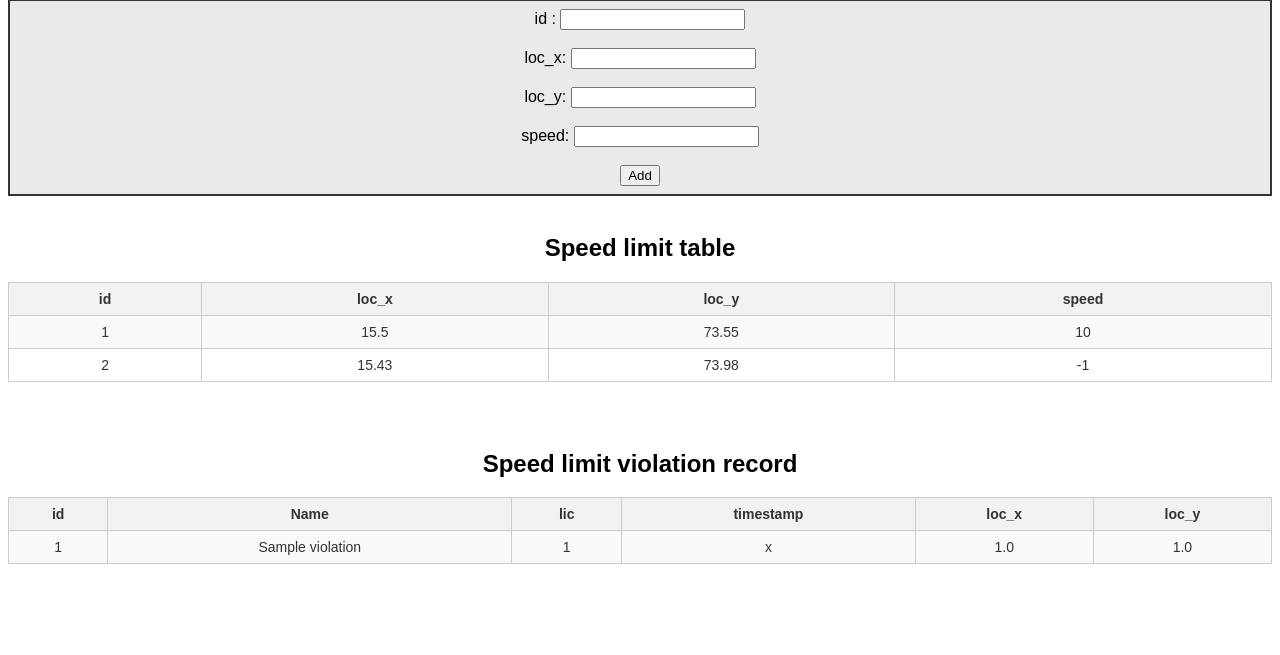
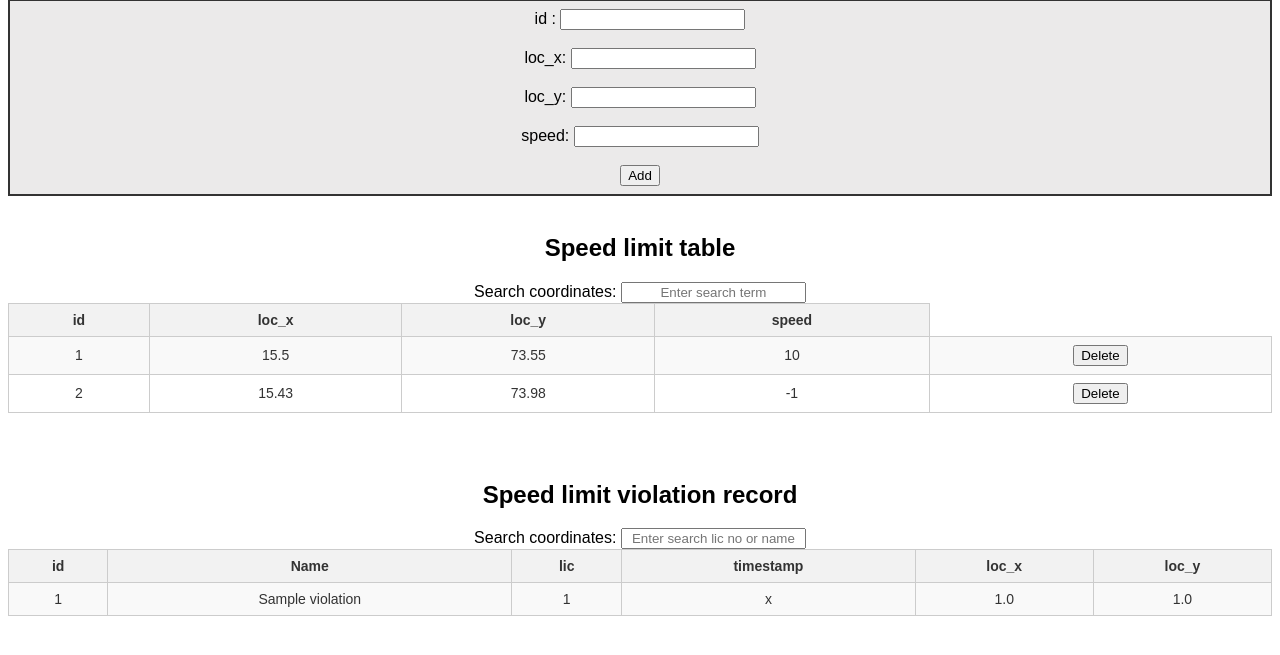
Before and after one commit to Mithil-Joshi/4G-Connected-Ground-Vehicle, a Flask app: page / in a window 1280 px wide. Shown: the part 69-724 px from the top of the page. Run offline with Flask 2, Linux system fonts and the light colour scheme; data comes from the database, SQL or seed files in the repository; both versions use the stored data as it was after the commit; tables that the repository leaves empty hold one stand-in row (values such as "Sample post").

Commit message:
added search functionality

```diff
--- a/app.py
+++ b/app.py
@@ -1,5 +1,6 @@
-from flask import Flask, render_template, request,redirect
+from flask import Flask, render_template, request,redirect, jsonify
 from flask_restful import Api, Resource, reqparse
+#from flask_login import LoginManager, UserMixin, login_user, login_required, logout_user
 import sqlite3
 from violations import Violations
 from location import Location
@@ -70,6 +71,25 @@ def display_table():
     conn.close()
     return render_template('table.html', data=data, data2=data2)
 
+@app.route('/table-data')
+def get_table_data():
+    conn = sqlite3.connect('sample.db')  # Update with your SQLite database file name
+    cursor = conn.cursor()
+    cursor.execute("SELECT * FROM location")  # Update with your table name
+
+    # Fetch all rows from the table
+    rows = cursor.fetchall()
+
+    # Convert rows to a list of lists
+    table_data = [list(row) for row in rows]
+
+    cursor.close()
+    conn.close()
+
+    return render_template('home.html', tableData=table_data)
+
+
+
 @app.route('/add_row', methods=['POST'])
 def add_row():
     id = request.form['id']
@@ -83,6 +103,16 @@ def add_row():
     conn.close()
     return redirect('/')
 
+@app.route('/delete', methods=['POST'])
+def delete():
+    id = request.form['id']
+    conn = sqlite3.connect('sample.db')
+    cursor = conn.cursor()
+    cursor.execute('DELETE FROM location WHERE ID = ?;', (id))
+    conn.commit()
+    conn.close()
+    return redirect('/')
+
 
 if __name__ == "__main__":
     app.run(host="0.0.0.0",port=5000, debug=True)
--- a/templates/table.html
+++ b/templates/table.html
@@ -11,7 +11,7 @@
 		input.button {
 			align-self: center;
 		}
-		form{
+		#add_row_form{
 			border: 2px solid #333;
 			padding: 8px;
 			background-color: #ebeaea;
@@ -43,7 +43,7 @@
 <body>
 	<h2>Add Rows</h2>
 
-	<form method="POST" action="{{ '/add_row' }}">
+	<form id="add_row_form" method="POST" action="{{ '/add_row' }}">
 
 
 		<label for="id">id   :</label>
@@ -64,7 +64,10 @@
 
 
 	<h2>Speed limit table</h2>
-	<table>
+	<label for="search">Search coordinates:</label>
+    <input type="text" id="search" placeholder="Enter search term">
+
+    <table id="myTable">
 		<tr>
 			<th>id</th>
 			<th>loc_x</th>
@@ -72,11 +75,17 @@
             <th>speed</th>
 		</tr>
 		{% for row in data %}
-			<tr>
+			<tr id="row-{{ row[0] }}">
 				<td>{{ row[0] }}</td>
 				<td>{{ row[1] }}</td>
 				<td>{{ row[2] }}</td>
                 <td>{{ row[3] }}</td>
+				<td>
+					<form method="POST" action="{{ '/delete' }}">
+						<input type="hidden" name="id" value="{{ row[0] }}">
+						<input type="submit" value="Delete">
+					</form>
+				</td>
 			</tr>
 		{% endfor %}
 	</table>
@@ -84,7 +93,9 @@
 
 
     <h2>Speed limit violation record</h2>
-	<table>
+	<label for="search">Search coordinates:</label>
+    <input type="text" id="search2" placeholder="Enter search lic no or name">
+	<table id="mytable2">
 		<tr>
 			<th>id</th>
 			<th>Name</th>
@@ -104,5 +115,41 @@
 			</tr>
 		{% endfor %}
 	</table>
+	<script>
+		// Enable search functionality in location table
+		const searchInput = document.getElementById('search');
+		searchInput.addEventListener('input', () => {
+		  const searchTerm = searchInput.value.toLowerCase();
+		  const tableRows = document.querySelectorAll('#myTable tr');
+
+		  for (let i = 1; i < tableRows.length; i++) {
+			const rowData = tableRows[i].getElementsByTagName('td')[1].textContent.toLowerCase();
+			const rowData2 = tableRows[i].getElementsByTagName('td')[2].textContent.toLowerCase();
+			if (rowData.includes(searchTerm) || rowData2.includes(searchTerm)) {
+			  tableRows[i].style.display = '';
+			} else {
+			  tableRows[i].style.display = 'none';
+			}
+		  }
+		});
+
+		// Enable search functionality in violation table
+		const searchInput2 = document.getElementById('search2');
+		searchInput2.addEventListener('input', () => {
+		  const searchTerm = searchInput.value.toLowerCase();
+		  const tableRows = document.querySelectorAll('#myTable2 tr');
+
+		  for (let i = 1; i < tableRows.length; i++) {
+			const rowData = tableRows[i].getElementsByTagName('td')[1].textContent.toLowerCase();
+			const rowData2 = tableRows[i].getElementsByTagName('td')[2].textContent.toLowerCase();
+			if (rowData.includes(searchTerm) || rowData2.includes(searchTerm)) {
+			  tableRows[i].style.display = '';
+			} else {
+			  tableRows[i].style.display = 'none';
+			}
+		  }
+		});
+
+    </script>
 </body>
 </html>
```
Also changed, not shown: sample.db.
